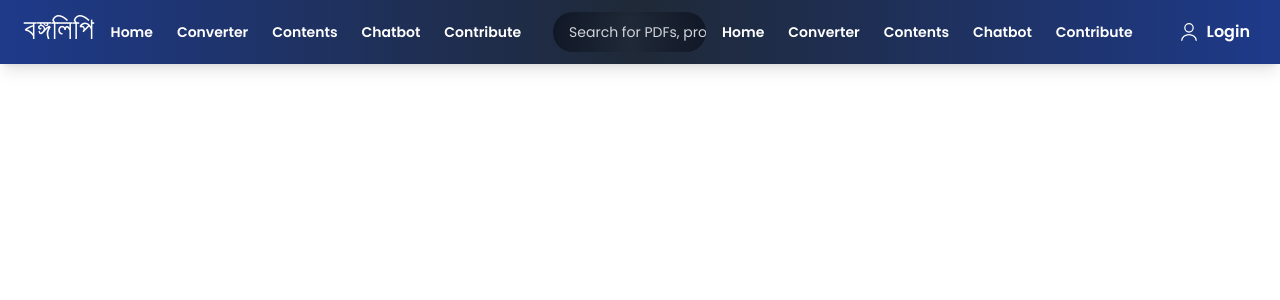
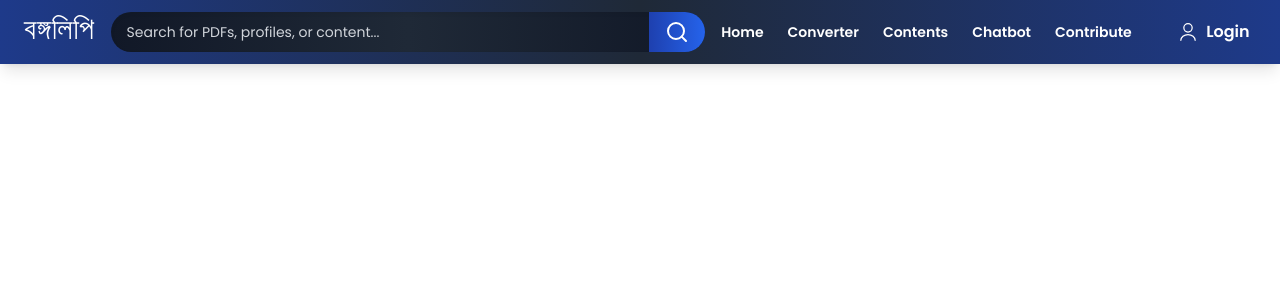
Before and after one commit to Khandakar227/bongolipi-bitfest, a Next.js app in the folder client/: page / in a window 1280 px wide. Shown: the top 300 px of the page. Built offline with nearby package versions, Linux system fonts and the light colour scheme; no server answers.

Commit message:
fixed navbar

```diff
--- a/client/components/common/Navbar.tsx
+++ b/client/components/common/Navbar.tsx
@@ -26,24 +26,6 @@ export default function Navbar() {
             বঙ্গলিপি
           </h1>
         </Link>
-
-            <div className="hidden md:block">
-                <ul className="flex gap-6 pr-4 text-sm items-center">
-                    <li className="font-semibold"><Link href={"/"}>Home</Link></li>
-                    <li className="font-semibold group relative">
-                        <Link href={"/converter"}>Converter</Link>
-                    </li>
-                    <li className="font-semibold group relative">
-                        <Link href={"/contents"}>Contents</Link>
-                    </li>
-                    <li className="font-semibold group relative">
-                        <Link href={"#features"}>Chatbot</Link>
-                    </li>
-                    <li className="font-semibold group relative">
-                        <Link href={"#features"}>Contribute</Link>
-                    </li>
-                </ul>
-            </div>
         {/* Search Bar */}
         <form
           onSubmit={handleSearch}
```
Also changed, not shown: 1 other file (tests, documents, lock files or other folders).
